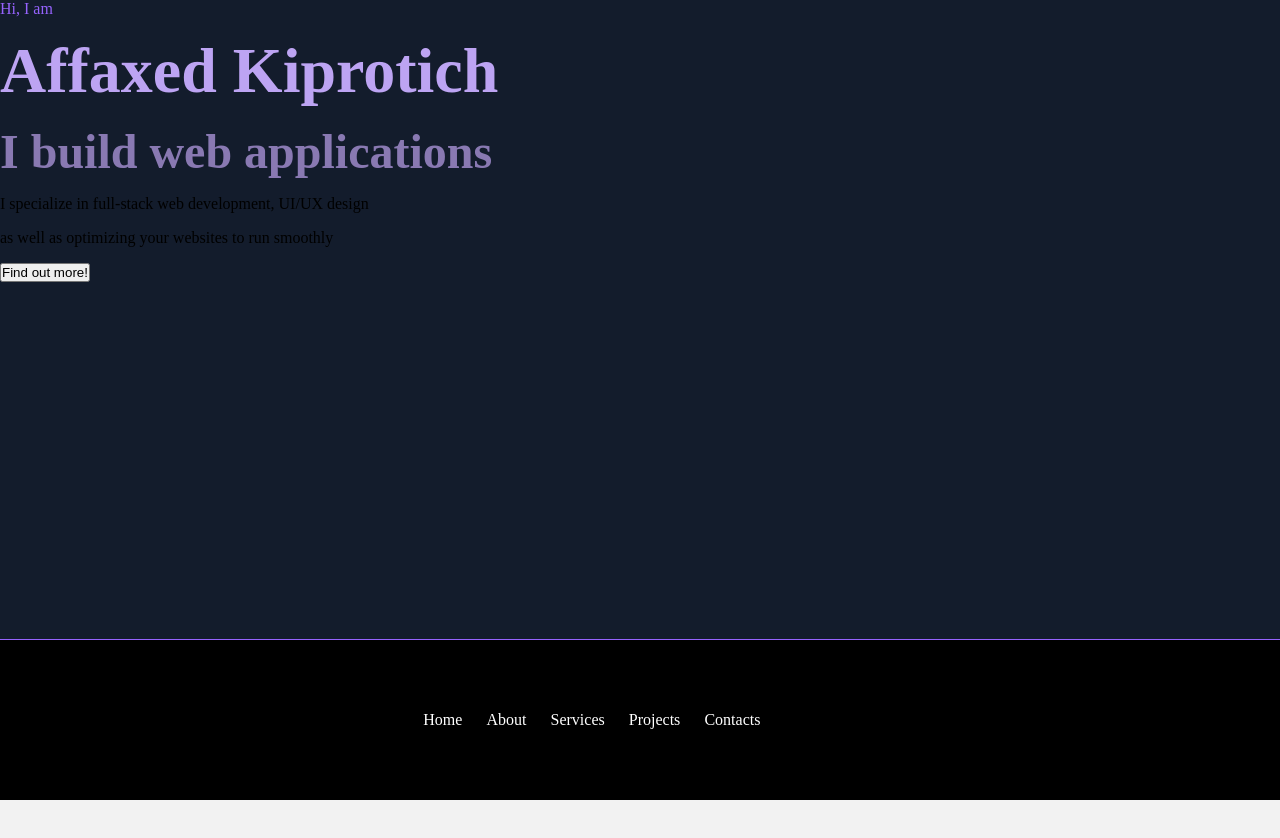
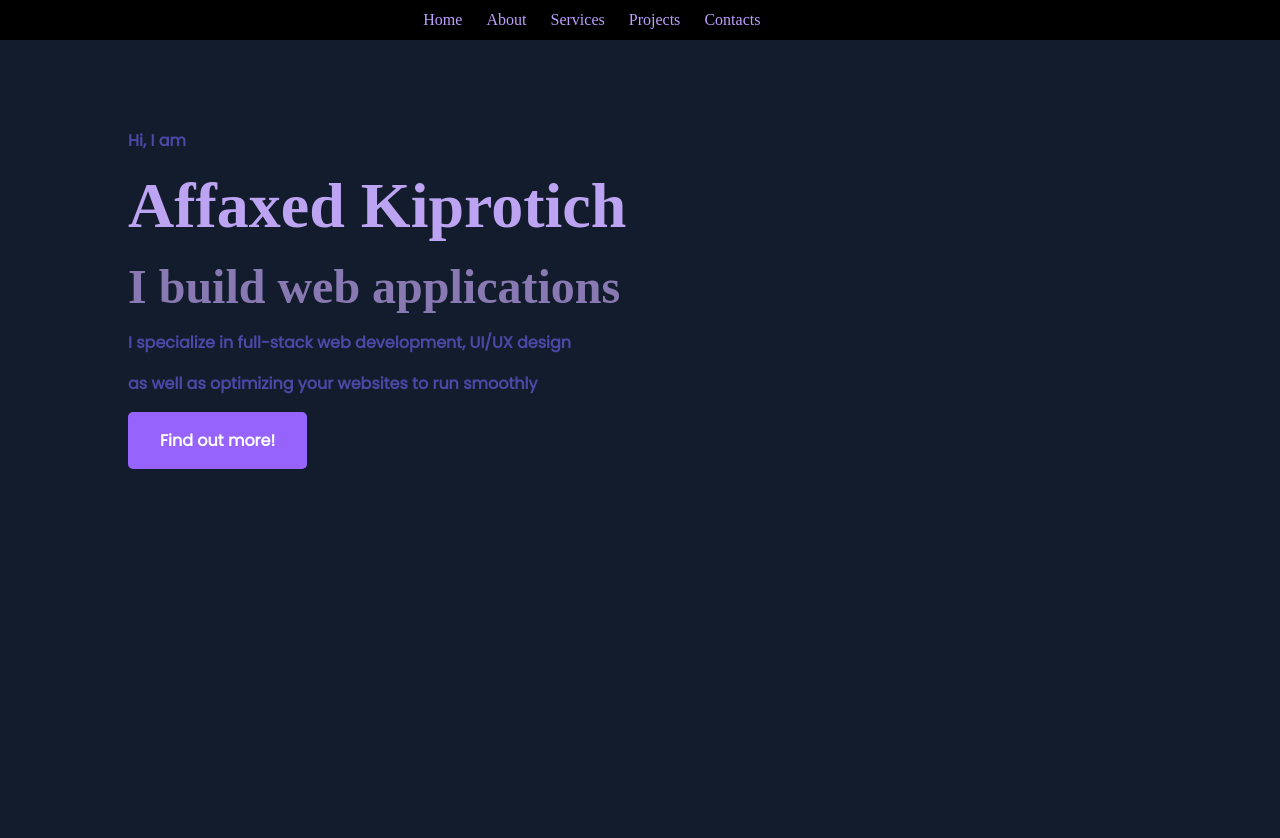
Before and after one commit to DelhinRharl/portfolio-2.0, a React (Create React App) app: page / in a window 1280 px wide. Shown: the top 838 px of the page. Before the commit the page ends 800 px from the top, so only its background shows below. Built offline with nearby package versions, Linux system fonts and the light colour scheme.

Commit message:
style the components

```diff
--- a/src/styles/styles.css
+++ b/src/styles/styles.css
@@ -13,7 +13,7 @@ body {
   display: -ms-flexbox;
   display: flex;
   position: fixed;
-  bottom: 0;
+  top: 0;
   width: 100%;
   -webkit-box-pack: center;
       -ms-flex-pack: center;
@@ -21,9 +21,8 @@ body {
   -webkit-box-align: center;
       -ms-flex-align: center;
           align-items: center;
-  height: 20%;
+  height: 5%;
   background-color: #000;
-  border-top: 1px solid #9663fd;
 }
 
 ul {
@@ -44,7 +43,7 @@ ul {
 
 li {
   font-size: 1rem;
-  color: #fff;
+  color: #be9efd;
   font-weight: normal;
 }
 
@@ -53,17 +52,19 @@ li:hover {
 }
 
 li a {
-  color: #fff;
+  color: #be9efd;
   text-decoration: none;
 }
 
 li a:hover {
   color: #9663fd;
+  border-bottom: #9663fd 4px solid;
 }
 
 .hero {
   background-color: #131c2c;
   height: 100vh;
+  padding: 10% 10%;
 }
 
 .hero .hero-text {
@@ -81,7 +82,14 @@ li a:hover {
 }
 
 .hero .hero-text p:first-child {
-  color: #9663fd;
+  color: #4c48a7;
+}
+
+.hero .hero-text p {
+  color: #4c48a7;
+  font-size: 1rem;
+  font-weight: 700;
+  font-family: "Poppins", serif;
 }
 
 .hero .hero-text h1 {
@@ -93,4 +101,20 @@ li a:hover {
   color: #ab94d9c7;
   font-size: 3rem;
 }
+
+button {
+  background-color: #9663fd;
+  color: #fff;
+  border: none;
+  padding: 1rem 2rem;
+  font-size: 1rem;
+  font-weight: 700;
+  font-family: "Poppins", serif;
+  border-radius: 5px;
+}
+
+button:hover {
+  background-color: #c2a8f8f9;
+  color: #000;
+}
 /*# sourceMappingURL=styles.css.map */
--- a/src/styles/styles.scss
+++ b/src/styles/styles.scss
@@ -21,13 +21,13 @@ body{
 .nav {
     display: flex;
     position: fixed;
-    bottom: 0;
+    top: 0;
     width: 100%;
     justify-content: center;
     align-items: center;
-    height: 20%;
+    height: 5%;
     background-color: $sBlack;
-    border-top: $border1;
+    // border-bottom: $border1;
     // background-size: 15px 15px;
     // background-image: radial-gradient(transparent 10px, rgb(255, 255, 255), #ffffff);
     // background-repeat: no-repeat;
@@ -44,16 +44,17 @@ body{
 
     li {
         font-size: 1rem;
-        color: $sWhite;
+        color: #be9efd;
         font-weight: normal;
         &:hover{
             color: $primaryColor;
         }
             a {
-                color: $sWhite;
+                color: #be9efd;
                 text-decoration: none;
                 &:hover{
                     color: $primaryColor;
+                    border-bottom: #9663fd 4px solid;
                 }
         }
 }
@@ -61,6 +62,7 @@ body{
 .hero {
     background-color: #131c2c;
     height: 100vh;
+    padding: 10% 10%;
 
     .hero-text{
         display: flex;
@@ -69,7 +71,14 @@ body{
         // align-items: center;
         gap: 1rem;
         p:first-child{
-            color: #9663fd;
+            color: rgb(76, 72, 167);
+        }
+
+        p{
+            color: rgb(76, 72, 167);
+            font-size: 1rem;
+            font-weight: 700;
+            font-family: $popins;
         }
         h1{
             color: #c2a8f8f9;
@@ -81,3 +90,18 @@ body{
         }
     }
 }
+
+button{
+    background-color: $primaryColor;
+    color: $sWhite;
+    border: none;
+    padding: 1rem 2rem;
+    font-size: 1rem;
+    font-weight: 700;
+    font-family: $popins;
+    border-radius: 5px;
+    &:hover{
+        background-color: #c2a8f8f9;
+        color: $sBlack;
+    }
+}
```
Also changed, not shown: src/components/Socials.js (added, +9 -0 lines), 1 other file (tests, documents, lock files or other folders).
